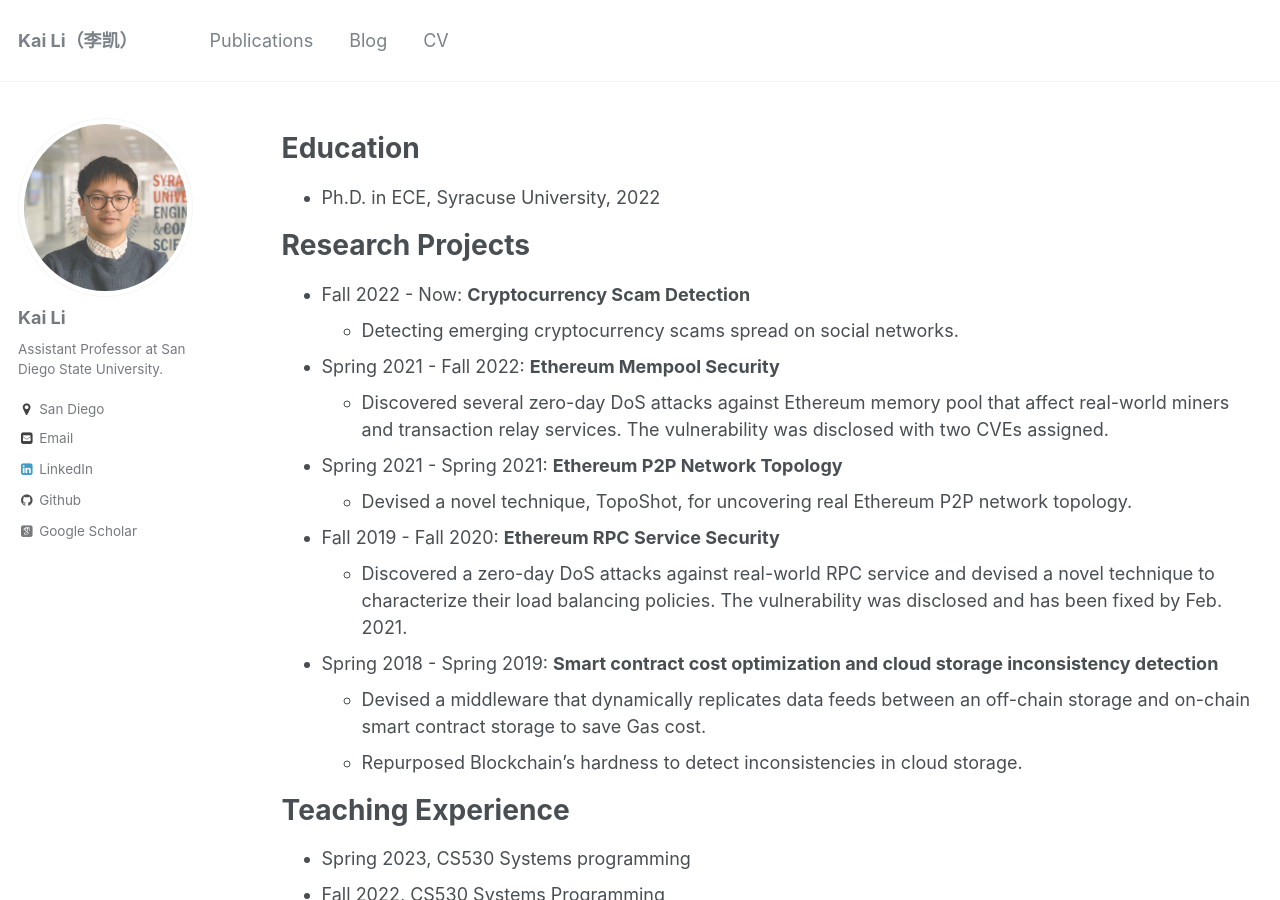
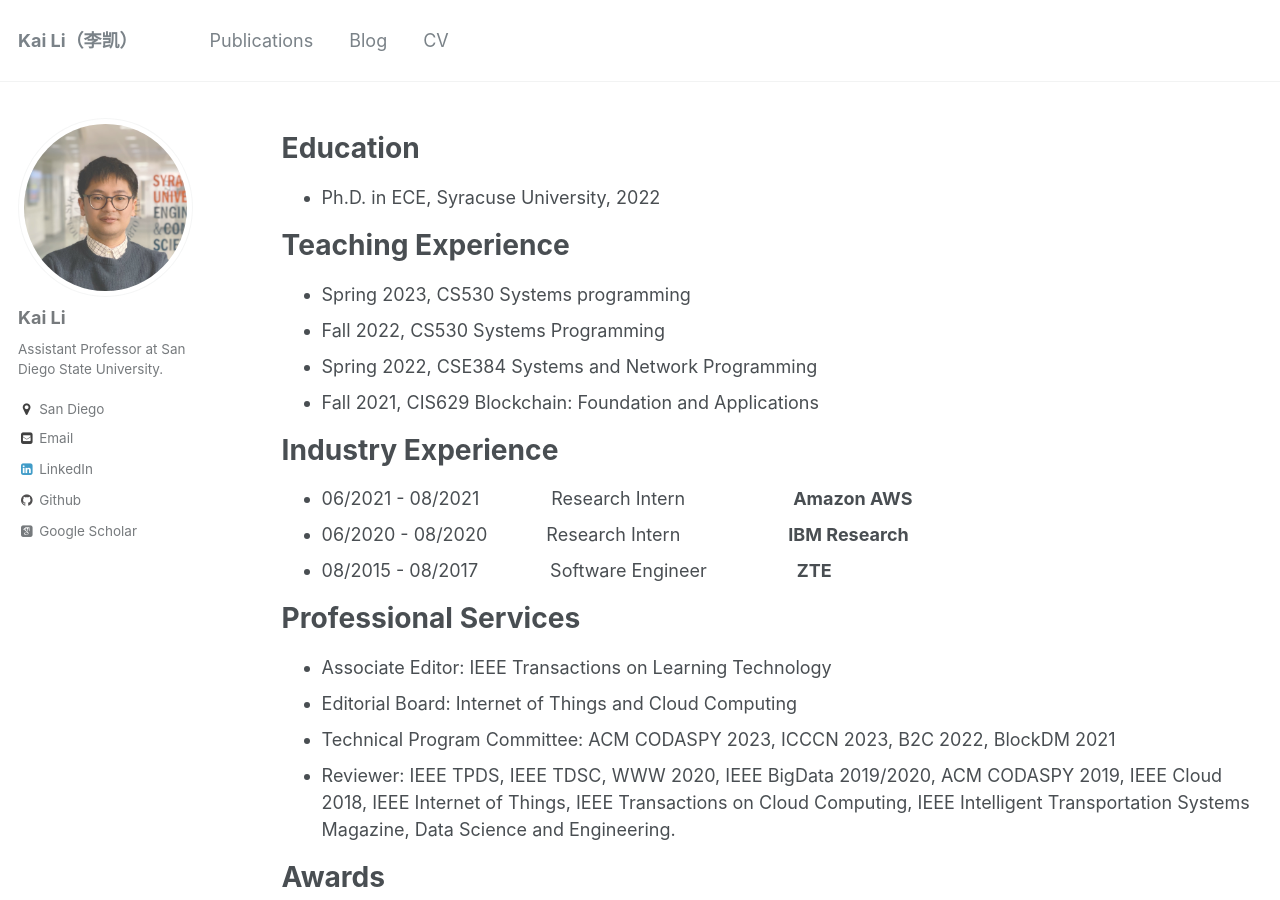
Before and after one commit to likai1993/likai1993.github.io, a Jekyll site: the page built from _pages/cv.md, in a window 1280 px wide and 900 px high. Built offline with Jekyll 4.4.1, drawn with Linux system fonts in a browser that asks for light colours; some web fonts are replaced.

Commit message:
Update cv.md

```diff
--- a/_pages/cv.md
+++ b/_pages/cv.md
@@ -12,24 +12,6 @@ redirect_from:
 Education
 ======
 * Ph.D. in ECE, Syracuse University, 2022
-
-Research Projects
-======
-* Fall 2022 - Now: **Cryptocurrency Scam Detection**
-  * Detecting emerging cryptocurrency scams spread on social networks.
-
-* Spring 2021 - Fall 2022: **Ethereum Mempool Security**
-  * Discovered several zero-day DoS attacks against Ethereum memory pool that affect real-world miners and transaction relay services. The vulnerability was disclosed with two CVEs assigned.
-
-* Spring 2021 - Spring 2021: **Ethereum P2P Network Topology**
-  * Devised a novel technique, TopoShot, for uncovering real Ethereum P2P network topology.
-
-* Fall 2019 - Fall 2020: **Ethereum RPC Service Security**
-  * Discovered a zero-day DoS attacks against real-world RPC service and devised a novel technique to characterize their load balancing policies. The vulnerability was disclosed and has been fixed by Feb. 2021.
-
-* Spring 2018 - Spring 2019: **Smart contract cost optimization and cloud storage inconsistency detection**
-  * Devised a middleware that dynamically replicates data feeds between an off-chain storage and on-chain smart contract storage to save Gas cost.
-  * Repurposed Blockchain's hardness to detect inconsistencies in cloud storage.
 
 Teaching Experience
 =====
```
